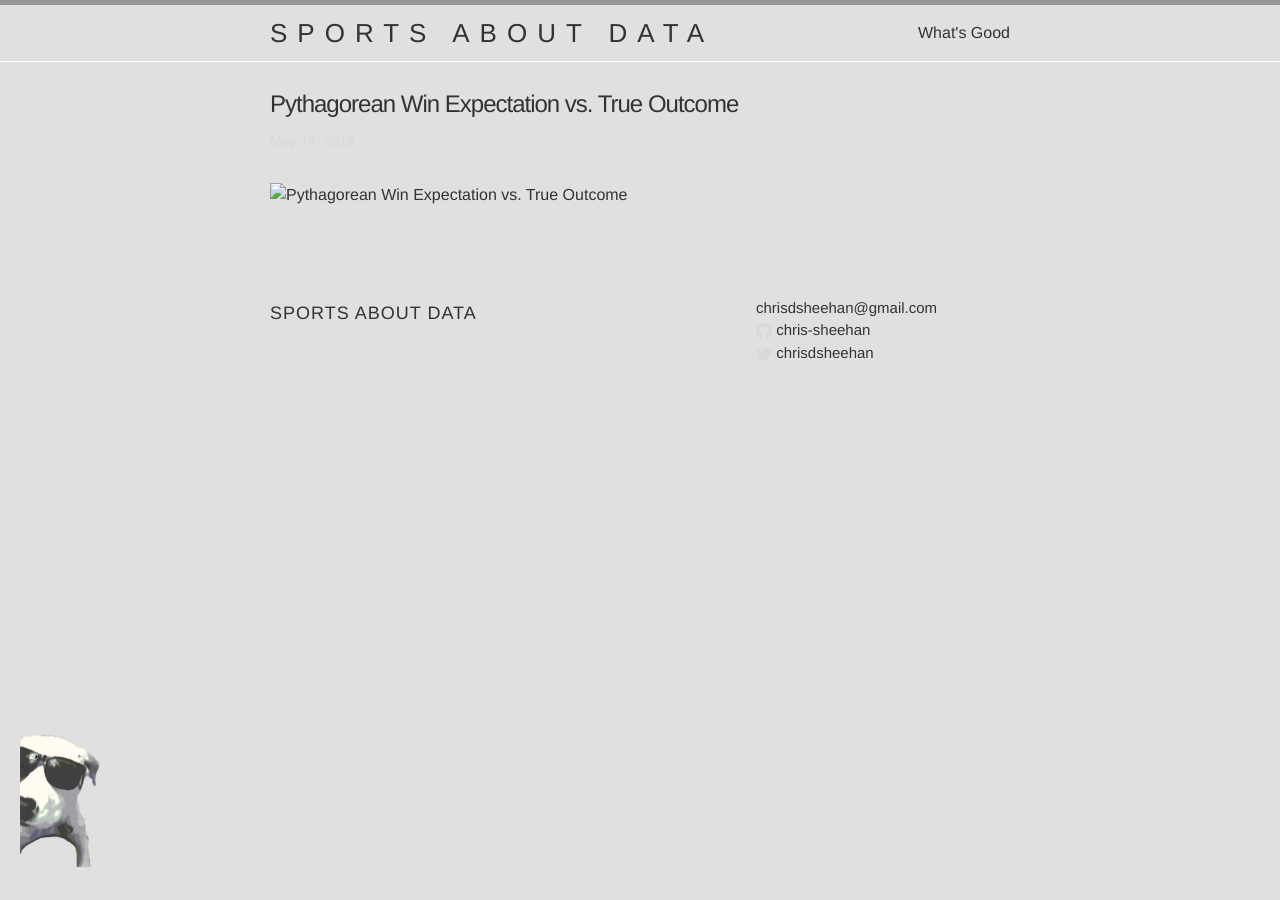
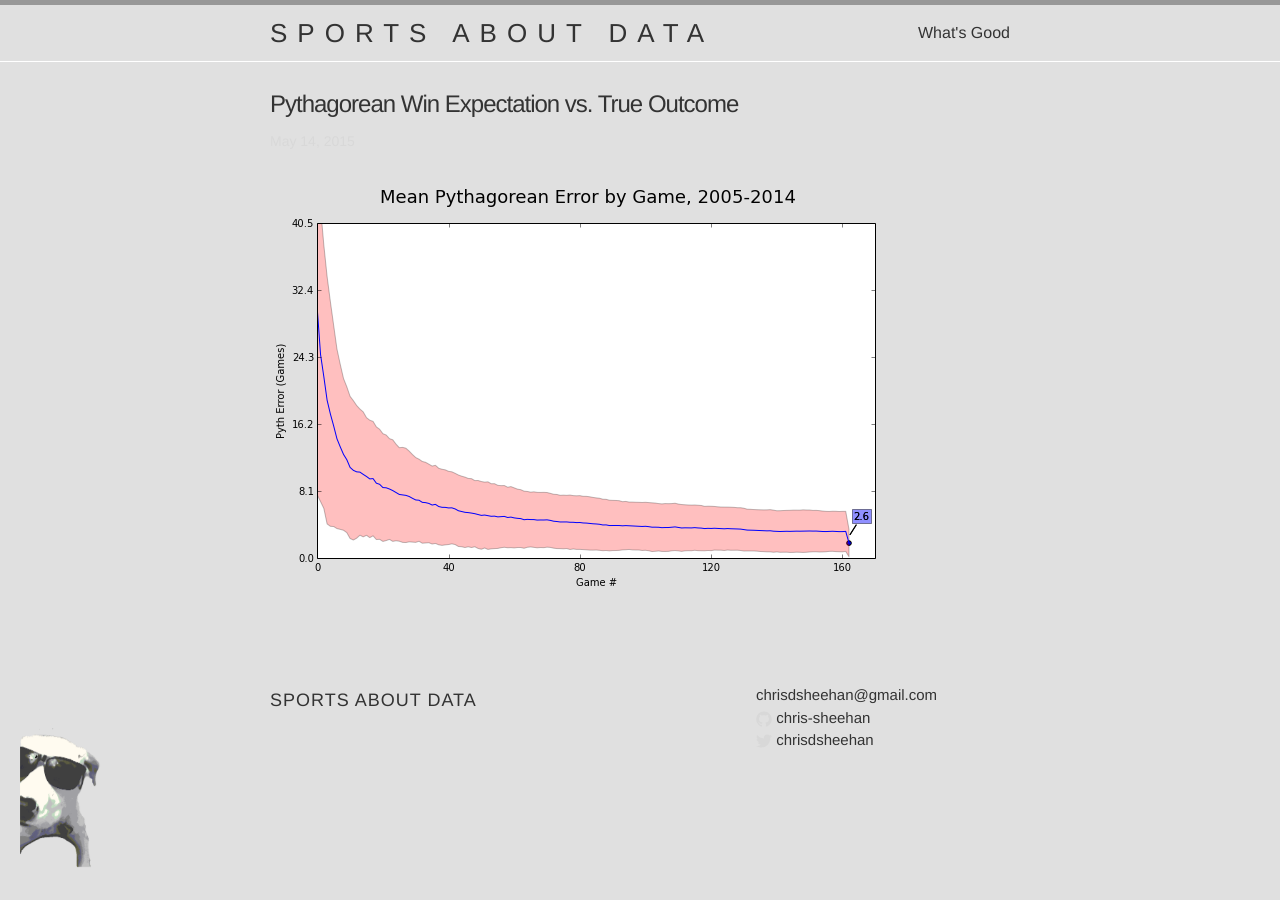
Before and after one commit to chris-sheehan/blog, a Jekyll site: the page built from _posts/2015-05-14-welcome.markdown, in a window 1280 px wide. Built offline with Jekyll 4.4.1, drawn with Linux system fonts in a browser that asks for light colours.

Commit message:
add baseurl to assets

```diff
--- a/_posts/2015-05-14-welcome.markdown
+++ b/_posts/2015-05-14-welcome.markdown
@@ -5,4 +5,4 @@ date:   2015-05-14 00:35:34
 categories: posts
 ---
 
-![Pythagorean Win Expectation vs. True Outcome]({site.baseurl}/assets/img/mlb_pyth.png)
+![Pythagorean Win Expectation vs. True Outcome]({{site.baseurl}}/assets/img/mlb_pyth.png)
```
